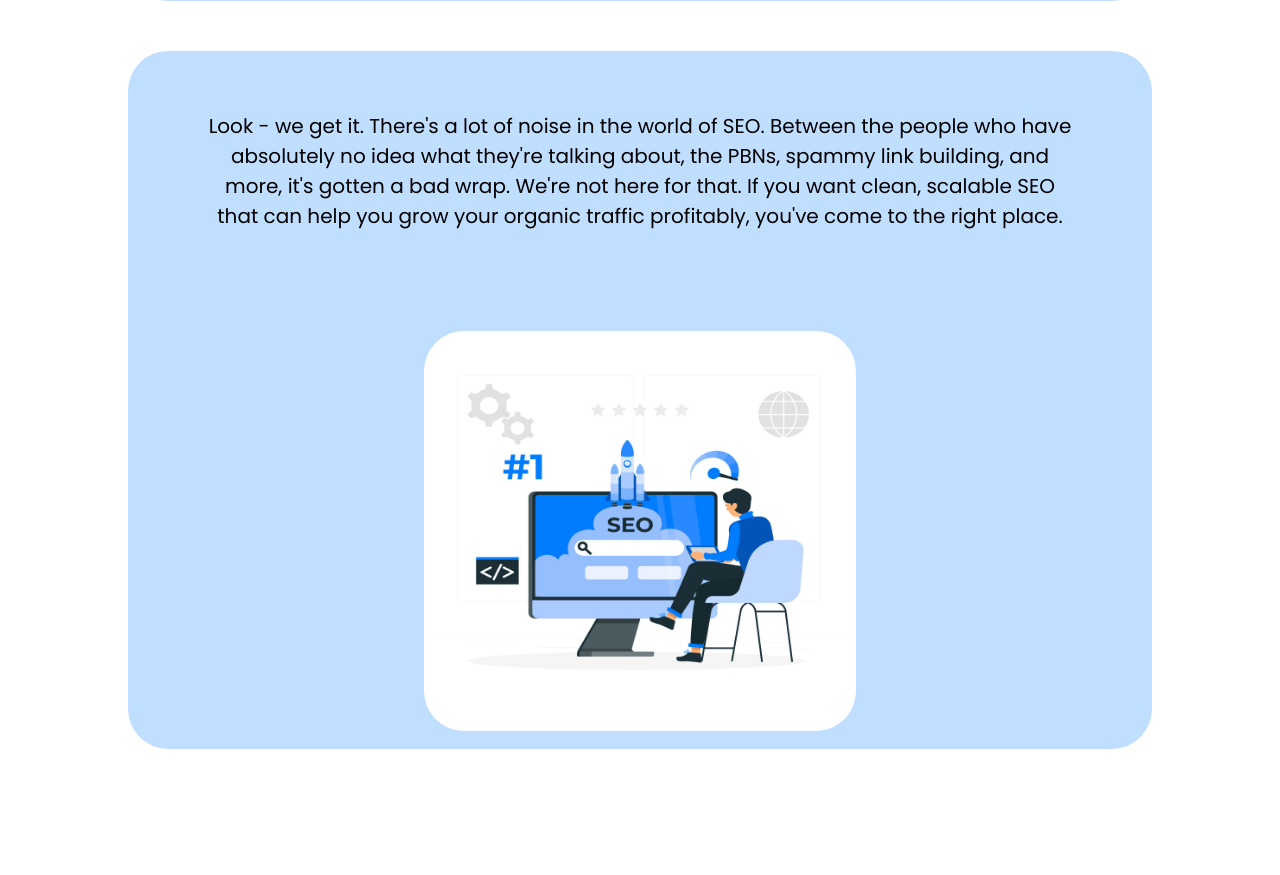
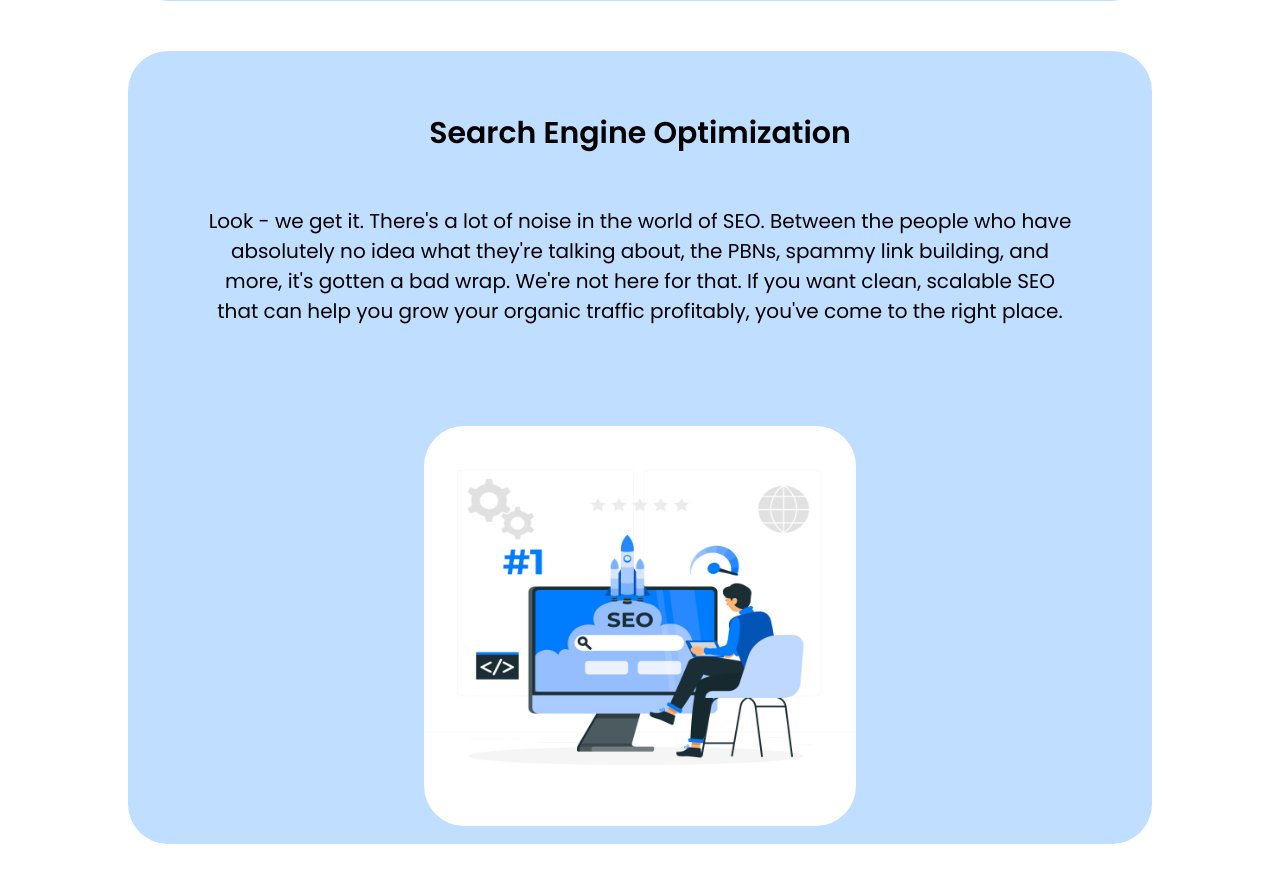
Before and after one commit to RawHit02/kaps, a plain HTML site: page Services.html in a window 1280 px wide. Shown: the part 3788-4663 px from the top of the page. Drawn offline with Linux system fonts and the light colour scheme.

Commit message:
Update Services.html

```diff
--- a/Services.html
+++ b/Services.html
@@ -92,7 +92,7 @@
             </div>
         </div>
         <div class="Services-col4">
-            <h3></h3>
+            <h3>Search Engine Optimization</h3>
             <p> Look - we get it. There's a lot of noise in the world of SEO. Between the people who have absolutely no idea what
                 they're talking about, the PBNs, spammy link building, and more, it's gotten a bad wrap.
                 We're not here for that. If you want clean, scalable SEO that can help you grow your organic traffic profitably, you've
```
